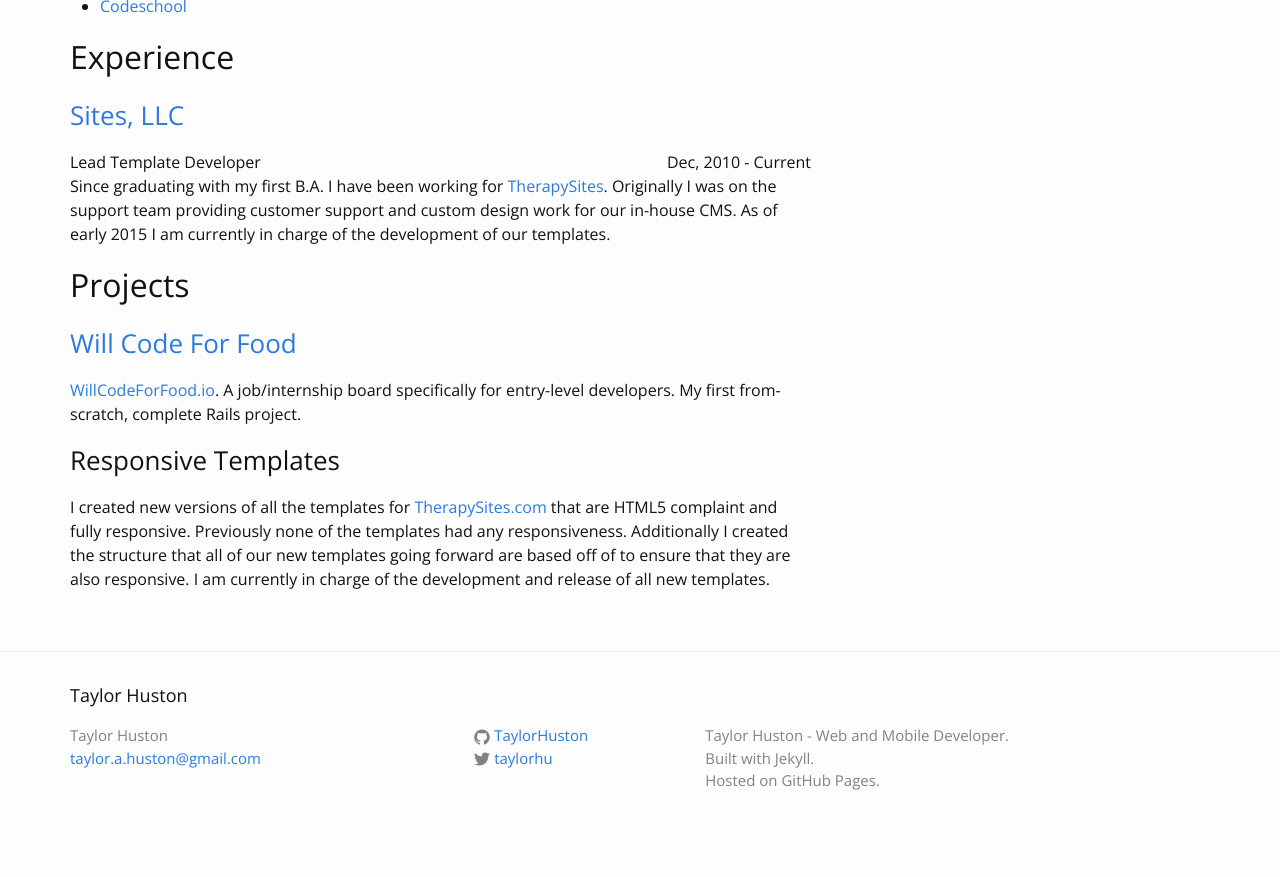
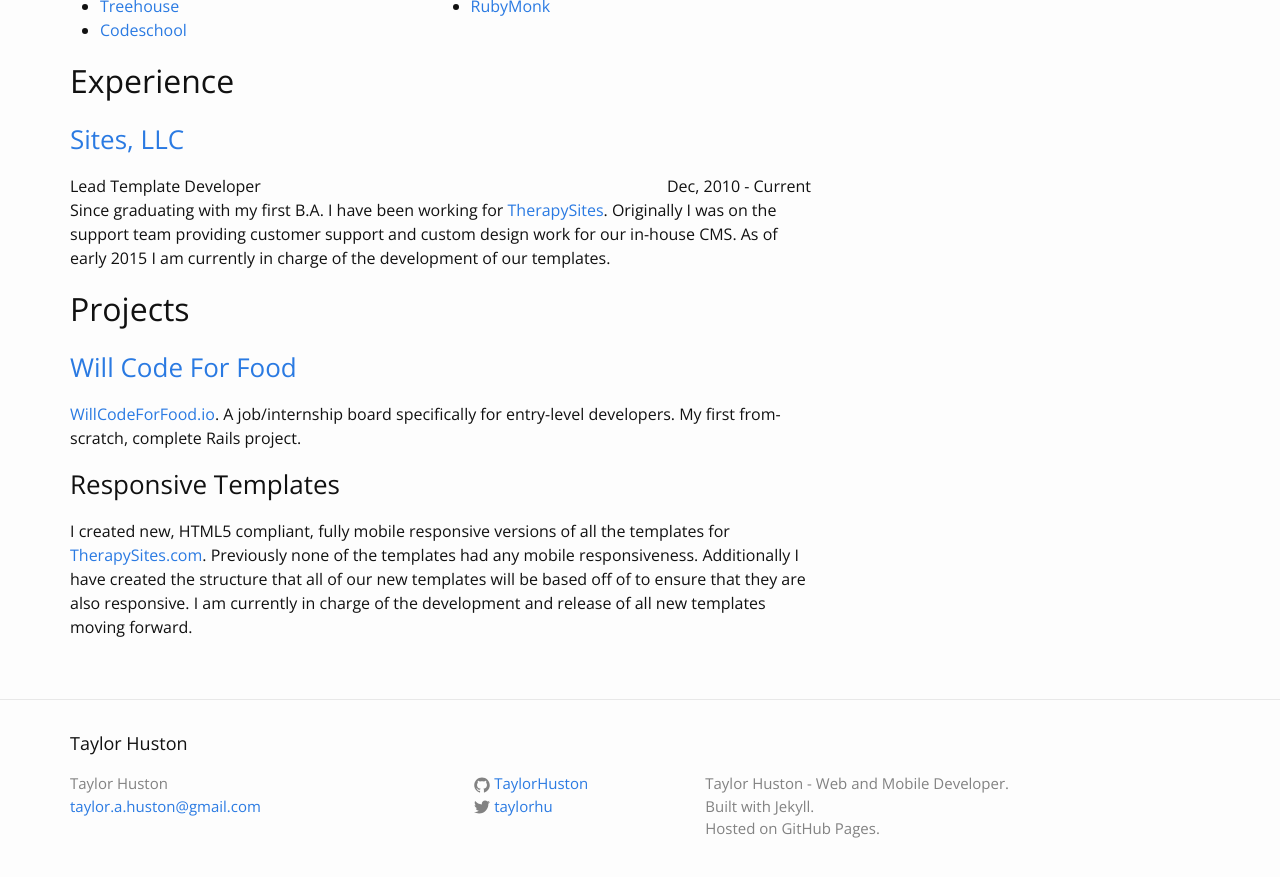
Before and after one commit to TaylorHuston/taylorhuston.github.io, a Jekyll site: the page built from resume.html, in a window 1280 px wide and 900 px high, scrolled down 1754 px. Shown: the top 877 px of the window. Built offline with Jekyll 4.4.1, drawn with Linux system fonts in a browser that asks for light colours; some web fonts are replaced; before the commit the page ends 2606 px from its top, so only the background shows below that; some of the changed text lies outside the part shown.

Commit message:
Update RESUME

```diff
--- a/resume.html
+++ b/resume.html
@@ -196,6 +196,6 @@
 
   <h3>Responsive Templates</h3>
 
-  <p>I created new versions of all the templates for <a href="http://www.therapysites.com/" target="_blank">TherapySites.com</a> that are HTML5 complaint and fully responsive. Previously none of the templates had any responsiveness. Additionally I created the structure that all of our new templates going forward are based off of to ensure that they are also responsive. I am currently in charge of the development and release of all new templates.</p>
+  <p>I created new, HTML5 compliant, fully mobile responsive versions of all the templates for <a href="http://www.therapysites.com/" target="_blank">TherapySites.com</a>. Previously none of the templates had any mobile responsiveness. Additionally I have created the structure that all of our new templates will be based off of to ensure that they are also responsive. I am currently in charge of the development and release of all new templates moving forward.</p>
 
 </div>
```
Also changed, not shown: other parts of resume.html (+1 -1 lines).
